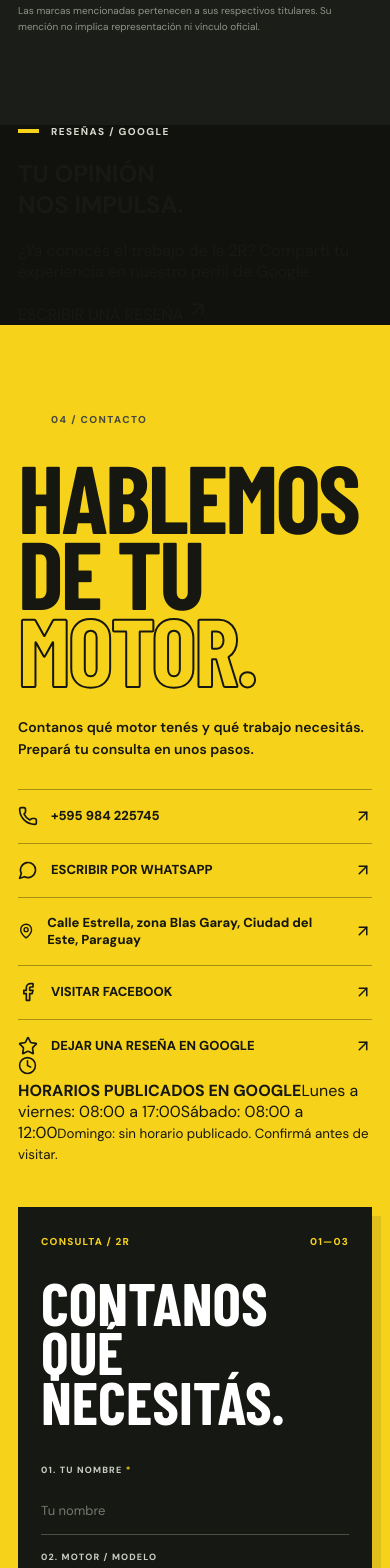
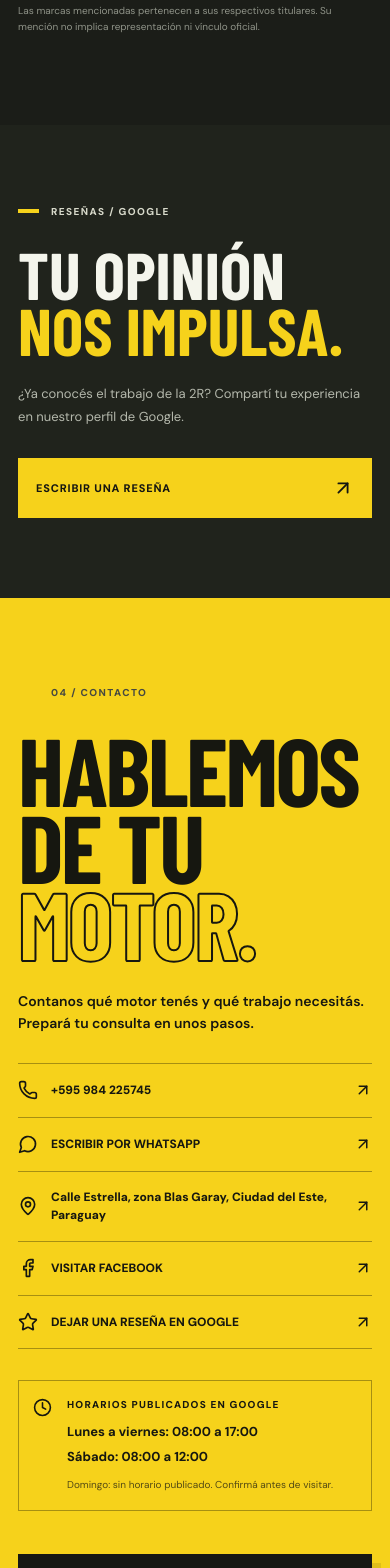
Before and after one commit to busca-la/2R-Retifca, a React (Vite) app: page / in a window 390 px wide. Shown: the part 4460-6028 px from the top of the page. Built offline with nearby package versions, Linux system fonts and the light colour scheme; no server answers; a web font is replaced by a local one.

Commit message:
style: responsive Google reviews, business hours and location links

```diff
--- a/src/styles.css
+++ b/src/styles.css
@@ -300,3 +300,35 @@ img { display: block; max-width: 100%; }
   *, *::before, *::after { scroll-behavior: auto !important; animation-duration: .01ms !important; animation-iteration-count: 1 !important; transition-duration: .01ms !important; }
   .reveal { opacity: 1; transform: none; }
 }
+
+
+/* Company-verified destinations and published contact details */
+.contact-lines > a > span { min-width:0; flex:1; line-height:1.5; }
+.contact-lines > a svg { flex:0 0 auto; }
+.contact-lines > a:last-child { border-bottom:1px solid rgba(0,0,0,.32); padding-bottom:16px; }
+.business-hours { display:flex; gap:15px; max-width:430px; margin-top:31px; padding:19px 20px; border:1px solid rgba(0,0,0,.32); }
+.business-hours > svg { flex-shrink:0; }
+.business-hours > div { display:flex; flex-direction:column; gap:8px; }
+.business-hours strong { font-size:10px; letter-spacing:.12em; font-weight:900; margin-bottom:4px; }
+.business-hours span { font-size:13px; font-weight:700; }
+.business-hours small { font-size:10px; line-height:1.6; opacity:.72; margin-top:4px; }
+.review-section { background:#20231c; color:#f4f5ec; padding:93px 0; }
+.review-inner { display:flex; align-items:end; justify-content:space-between; gap:40px; }
+.review-section h2 { font:900 clamp(68px, 7.4vw, 112px)/.85 var(--display); margin:28px 0 25px; }
+.review-section h2 em { color:var(--yellow); font-style:normal; }
+.review-section p { max-width:485px; color:#b4b8ac; font-size:14px; line-height:1.75; margin:0; }
+.review-button { flex-shrink:0; display:flex; align-items:center; justify-content:space-between; gap:28px; padding:21px 26px; color:#151611; background:var(--yellow); font-size:12px; font-weight:900; letter-spacing:.075em; transition:background .2s, transform .2s; }
+.review-button:hover { transform:translateY(-3px); background:#ffe75b; }
+@media(max-width:900px) {
+  .review-inner { flex-direction:column; align-items:start; }
+  .review-section h2 { font-size:clamp(67px,11vw,100px); }
+}
+@media(max-width:580px) {
+  .review-section { padding:80px 0; }
+  .review-inner { gap:30px; }
+  .review-section h2 { font-size:clamp(66px,14vw,88px); }
+  .review-section p { font-size:13px; }
+  .review-button { width:100%; min-height:60px; font-size:11px; padding:18px; }
+  .business-hours { padding:17px 14px; }
+  .contact-lines > a, .contact-lines > div { font-size:12px; }
+}
```
